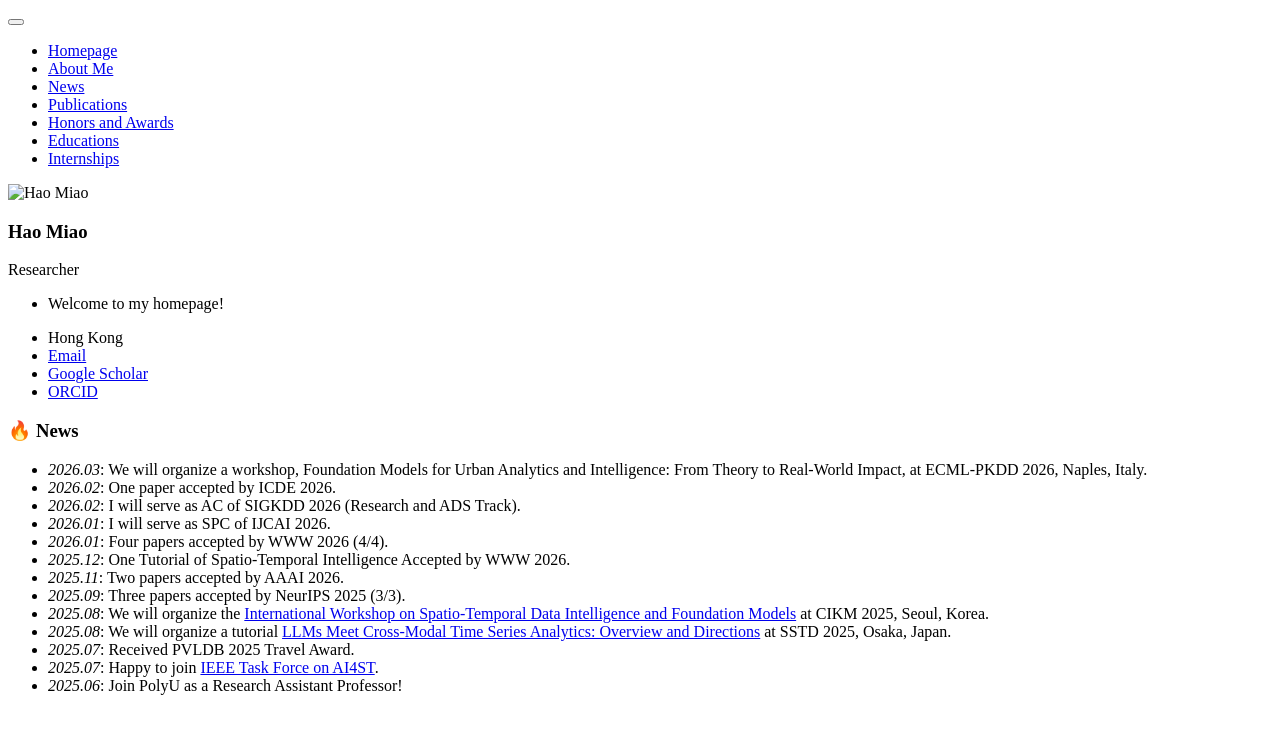
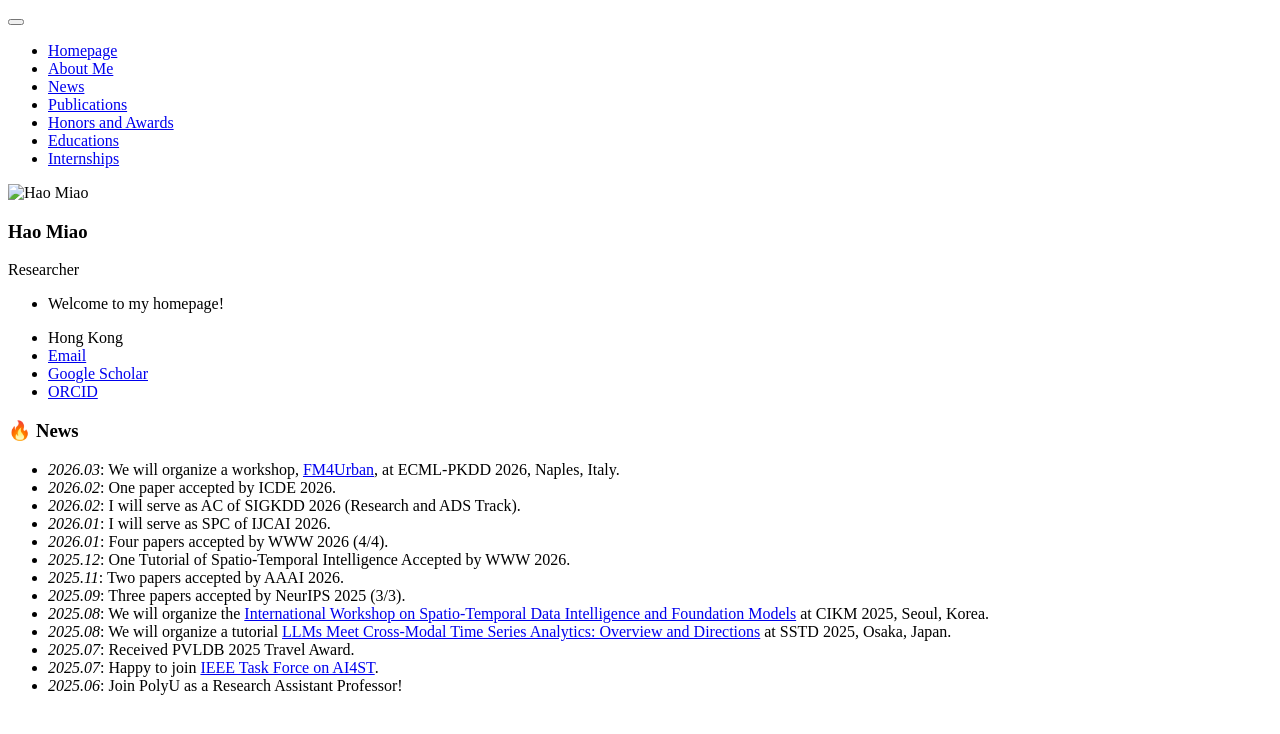
Before and after one commit to MiaoHaoSunny/MiaoHaoSunny.github.io, a Jekyll site: the page built from _pages/includes/news.md, in a window 1280 px wide. Shown: the top 734 px of the page. Built offline with Jekyll 4.4.1, drawn with Linux system fonts in a browser that asks for light colours; our own code applies the rules of GitHub Pages for plain Markdown files.

Commit message:
Update news.md

```diff
--- a/_pages/includes/news.md
+++ b/_pages/includes/news.md
@@ -1,5 +1,5 @@
 # 🔥 News
-- *2026.03*: We will organize a workshop, Foundation Models for Urban Analytics and Intelligence: From Theory to Real-World Impact, at ECML-PKDD 2026, Naples, Italy.
+- *2026.03*: We will organize a workshop, [FM4Urban](https://fm4urban.github.io/), at ECML-PKDD 2026, Naples, Italy.
 - *2026.02*: One paper accepted by ICDE 2026.
 - *2026.02*: I will serve as AC of SIGKDD 2026 (Research and ADS Track).
 - *2026.01*: I will serve as SPC of IJCAI 2026.
```
